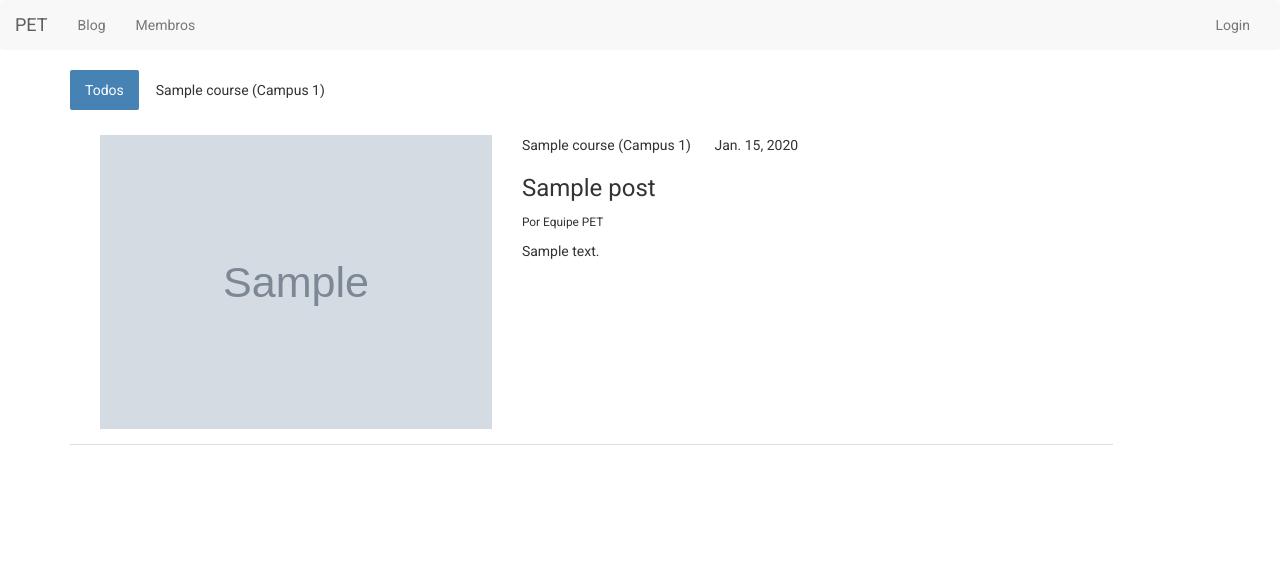
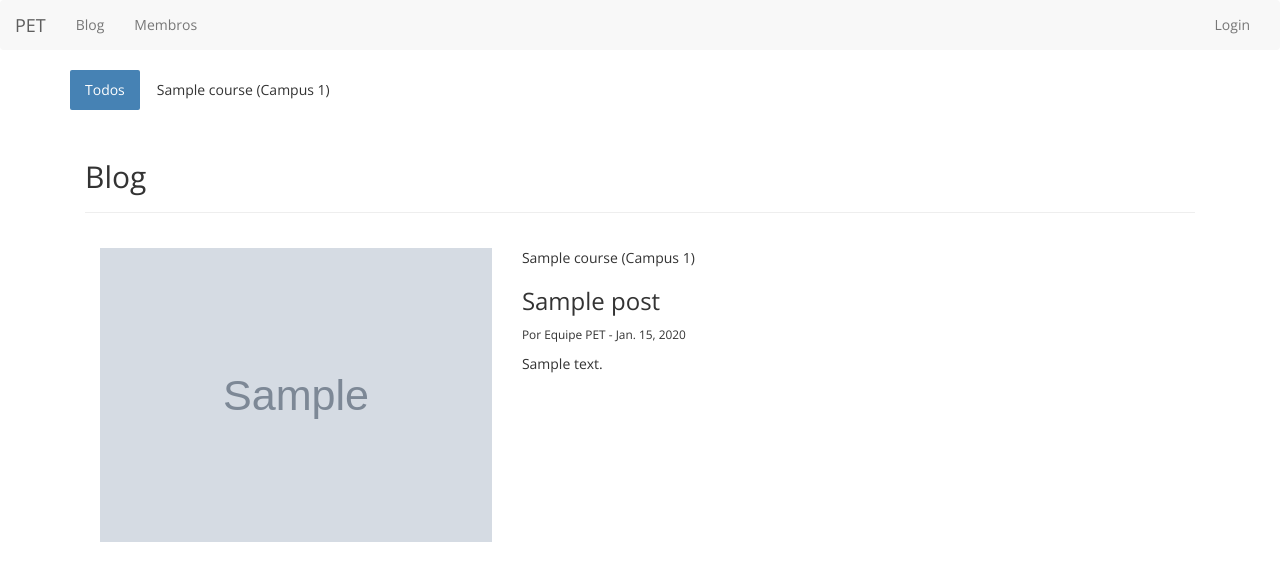
Before and after one commit to compet-cefetmg/site_pet, a Django app: page /blog/ in a window 1280 px wide. Shown: the top 581 px of the page. Run offline with Django 3.2, Linux system fonts and the light colour scheme; tables that the repository leaves empty hold one stand-in row (values such as "Sample post"); grey boxes marked "Sample" are stand-in pictures; some libraries are stand-ins or nearby versions.

Commit message:
Fixes minor layout issues

```diff
--- a/blog/templates/blog/index.html
+++ b/blog/templates/blog/index.html
@@ -7,10 +7,14 @@
 {% block content %}
 {% include "navpills.html" %}
 <div class="container posts">
+    <div class="col-md-12">
+        <div class="page-header">
+            <h2>Blog</h2>
+        </div>
+    </div>
     {% for post in posts %}
-    <div class="row">
+    <div class="row post">
         <div class="col-md-11 col-sm-12">
-            <div class="post">
             <div class="panel-body">
                 <div class="col-sm-5 col-xs-12">
                     <a href="{% url 'blog.post' id=post.id %}?pet={{ post.member.pet.id }}" class="hidden-xs">
@@ -21,13 +25,11 @@
                     {% if not request.GET.pet %}
                         <span>{{ post.member.pet }}</span>
                     {% endif %}
-                        <span>{{ post.publish_date }}</span>
                     <a href="{% url 'blog.post' id=post.id %}?pet={{ post.user }}">
                         <h3>{{ post.title }}</h3>
                     </a>
-                        <small>Por {% if post.publish_as_team %}Equipe PET{% else %}{{ post.member.name }}{% endif %}</small>
+                    <small>Por {% if post.publish_as_team %}Equipe PET{% else %}{{ post.member.name }}{% endif %} - {{ post.publish_date }}</small>
                     <p>{{ post.text_call }}</p>
-                    </div>
                 </div>
             </div>
         </div>
--- a/static/css/base.css
+++ b/static/css/base.css
@@ -7,7 +7,7 @@
 }
 
 html, body {
-    font-family: 'Roboto', 'sans serif';
+    font-family: 'Open Sans', 'Helvetica', 'sans serif';
 }
 
 .nav-pills {
--- a/static/css/blog.css
+++ b/static/css/blog.css
@@ -1,26 +1,30 @@
-.post {
+.posts .post {
     margin-bottom: 20px;
     border-bottom: 1px solid #ddd;
 }
 
-.post a {
+.posts .post:last-child {
+    border: 0;
+}
+
+.posts .post a {
     text-decoration: none;
     color: #333;
 }
 
-.post a:hover {
+.posts .post a:hover {
     color: #000;
 }
 
-.post p {
+.posts .post p {
     margin-top: 10px;
 }
 
-.post div span {
+.posts .post div span {
     margin-right: 20px;
 }
 
-.post .info {
+.posts .post .info {
     font-size: 13px;
     margin-bottom: 25px;
 }
--- a/static/css/staff.css
+++ b/static/css/staff.css
@@ -26,7 +26,3 @@
         margin-top: 5px;
     }
 }
-
-@media(min-width:768px){}
-@media(min-width:992px){}
-@media(min-width:1200px){}
--- a/templates/base.html
+++ b/templates/base.html
@@ -10,6 +10,7 @@
     <link rel="stylesheet" href="https://maxcdn.bootstrapcdn.com/font-awesome/4.7.0/css/font-awesome.min.css">
     <link rel="stylesheet" href="{{ STATIC_URL }}css/base.css">
     <link rel="stylesheet" href="https://fonts.googleapis.com/css?family=Roboto">
+    <link rel="stylesheet" href="https://fonts.googleapis.com/css?family=Open+Sans:400,700">
     <link rel="stylesheet" href="https://cdnjs.cloudflare.com/ajax/libs/sweetalert/1.1.3/sweetalert.min.css">
 
     {% block css %}
```
Lines whose indentation alone changed are shown as unchanged.
